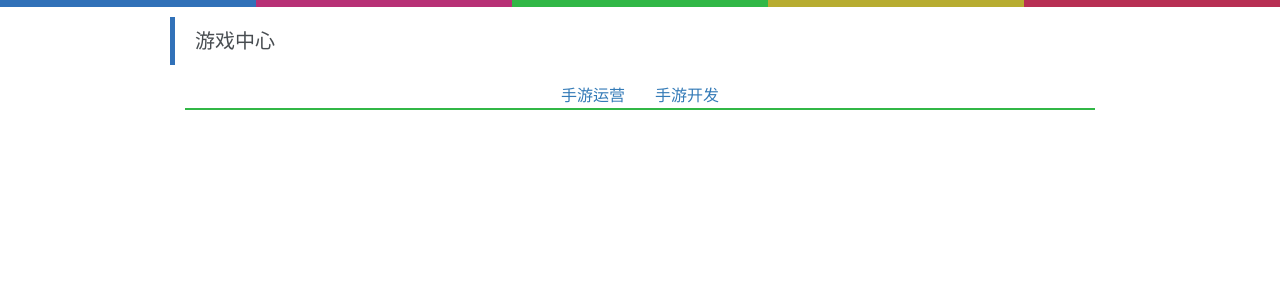
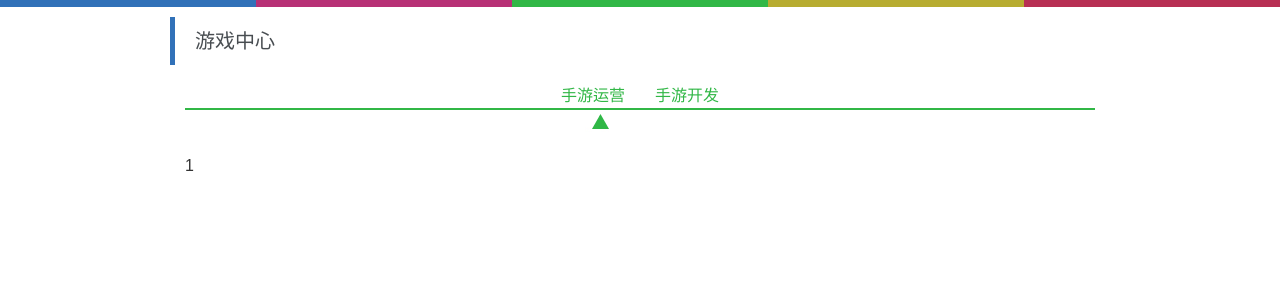
Before and after one commit to Lok-tar-ogar/GameCompanyOfficialWeb, a Django app: page /gamecenter in a window 1280 px wide. Shown: the part 123-423 px from the top of the page. Run offline with Django 3.2, Linux system fonts and the light colour scheme; some libraries are stand-ins or nearby versions.

Commit message:
明天再加内容
明天再加内容 今天耍了下

```diff
--- a/NineCo/templates/GameCenter.html
+++ b/NineCo/templates/GameCenter.html
@@ -5,26 +5,85 @@
 {% load staticfiles %}
 {% block head %}
 <style type="text/css">
-
+	.TriOrigin{
+        display: none;
+    }
+    .TriClick{
+        display:block;
+    }
+    .textOrigin{
+        display:none;
+    }
+    .textClick{
+        display:block;
+    }
+    a:link {
+        color:#31B746;
+        text-decoration: none;
+    }
+    a:visited{
+        color:#31B746;
+        text-decoration: none;
+    }
+    a:hover{
+        color:#31B746;
+        text-decoration: none;
+    }
+    .Astyle{
+        color:#31B746;
+    }
+    .AOrigin{
+        color:#fff;
+    }
 </style>
 {% endblock %}
 {% block content %}
 <div class="container">
+	<script type="text/javascript">
+		$(function(){
+			$("#AOperation").click(function() {
+				$("#imgOperation").removeClass('TriOrigin').addClass('TriClick');
+            	$("#imgDevelop").removeClass('TriClick').addClass('TriOrigin');
+            	$("#textOperation").removeClass('textOrigin').addClass('textClick');
+            	$("#textDevelop").removeClass('textClick').addClass('textOrigin');
+			});
+			$("#ADevelop").click(function() {
+				$("#imgDevelop").removeClass('TriOrigin').addClass('TriClick');
+            	$("#imgOperation").removeClass('TriClick').addClass('TriOrigin');
+            	$("#textDevelop").removeClass('textOrigin').addClass('textClick');
+            	$("#textOperation").removeClass('textClick').addClass('textOrigin');
+			});
+		});
+	</script>
 	<div class="col-lg-12" style="margin-top:10px;">
 		<blockquote style="border-left:5px solid #3171B8">
             <p style="font-size:20px;color:#484D51">游戏中心</p>
         </blockquote>
 	</div>
 	<div class="col-lg-12">
-		<div class="col-lg-6" style="text-align:right ">
-			<a href="javascript:void(0)">手游运营</a>
+		<div class="col-lg-6" style="text-align:right">
+			<a href="javascript:void(0)" id ="AOperation">手游运营</a>
        	</div>
        	<div class="col-lg-6">
-       		<a href="javascript:void(0)">手游开发</a>
+       		<a href="javascript:void(0)" id="ADevelop">手游开发</a>
        	</div>
        	<div class="col-lg-12">
        		<hr style="border:1px solid #31B746;margin-top:0px;"/>
        	</div>
+       	<div class="col-lg-12" style="margin-top:-17px;">
+       		<div class="col-lg-6" style="text-align:right;">
+				<img src="{% static "img/GreenTri.png" %}" id="imgOperation" class="TriClick" style="margin:0 0 0 auto;">&nbsp;
+       		</div>
+       		<div class="col-lg-6">
+       			<img src="{% static "img/GreenTri.png" %}" id="imgDevelop" class="TriOrigin">&nbsp;
+       		</div>
+       	</div>
+       	<div class="col-lg-12 textClick" id="textOperation">
+			1
+       	</div>
+       	<div class="col-lg-12 textOrigin" id="textDevelop">
+       		2
+       	</div>
     </div>
 </div>
 {% endblock %}
```
